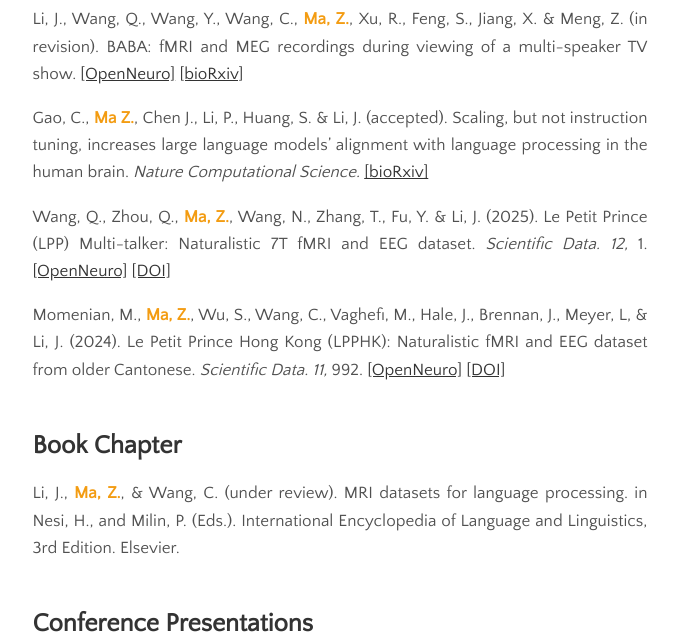
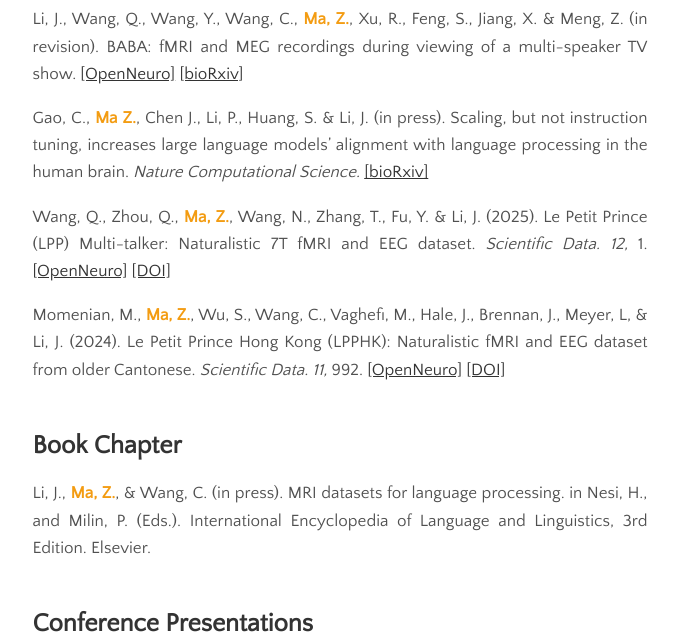
Before and after one commit to zhengwuma/zhengwuma.github.io, a Jekyll site: the page built from menu/research.md, in a window 1280 px wide. Shown: the part 194-837 px from the top of the page, without its empty margins (300-979 px from the left). Built offline with Jekyll 4.4.1, drawn with Linux system fonts in a browser that asks for light colours.

Commit message:
Update research.md

```diff
--- a/menu/research.md
+++ b/menu/research.md
@@ -7,7 +7,7 @@ permalink: /research
 ## Publications
 Li, J., Wang, Q., Wang, Y., Wang, C., <span style="color: #f39c12;"><strong>Ma, Z.</strong></span>, Xu, R., Feng, S., Jiang, X. & Meng, Z. (in revision). BABA: fMRI and MEG recordings during viewing of a multi-speaker TV show. <a href="https://openneuro.org/datasets/ds005346">[OpenNeuro]</a> <a href="https://www.biorxiv.org/content/10.1101/2025.04.03.646958v1">[bioRxiv]</a>
 
-Gao, C., <span style="color: #f39c12;"><strong>Ma Z.</strong></span>, Chen J., Li, P., Huang, S. & Li, J. (accepted). Scaling, but not instruction tuning, increases large language models’ alignment with language processing in the human brain. _Nature Computational Science._ <span style="color:#d8d6d0;"><a href="https://www.biorxiv.org/content/10.1101/2024.08.15.608196v3">[bioRxiv]</a></span>
+Gao, C., <span style="color: #f39c12;"><strong>Ma Z.</strong></span>, Chen J., Li, P., Huang, S. & Li, J. (in press). Scaling, but not instruction tuning, increases large language models’ alignment with language processing in the human brain. _Nature Computational Science._ <span style="color:#d8d6d0;"><a href="https://www.biorxiv.org/content/10.1101/2024.08.15.608196v3">[bioRxiv]</a></span>
 
 Wang, Q., Zhou, Q., <span style="color: #f39c12;"><strong>Ma, Z.</strong></span>, Wang, N., Zhang, T., Fu, Y. & Li, J. (2025). Le Petit Prince (LPP) Multi-talker: Naturalistic 7T fMRI and EEG dataset. _Scientific Data. 12,_ 1. <a href="https://openneuro.org/datasets/ds005345/versions/1.0.1">[OpenNeuro]</a> <a href="https://www.nature.com/articles/s41597-025-05158-7">[DOI]</a>
 
@@ -15,7 +15,7 @@ Momenian, M., <span style="color: #f39c12;"><strong>Ma, Z.</strong></span>, Wu,
 <br><br>
 
 ## Book Chapter
-Li, J., <span style="color: #f39c12;"><strong>Ma, Z.</strong></span>, & Wang, C. (under review). MRI datasets for language processing. in Nesi, H., and Milin, P. (Eds.). International Encyclopedia of Language and Linguistics, 3rd Edition. Elsevier.
+Li, J., <span style="color: #f39c12;"><strong>Ma, Z.</strong></span>, & Wang, C. (in press). MRI datasets for language processing. in Nesi, H., and Milin, P. (Eds.). International Encyclopedia of Language and Linguistics, 3rd Edition. Elsevier.
 <br><br>
 
 ## Conference Presentations
```
